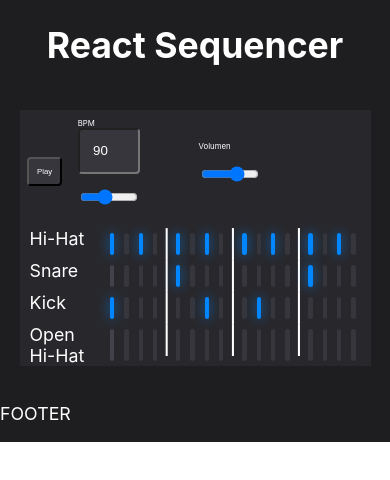
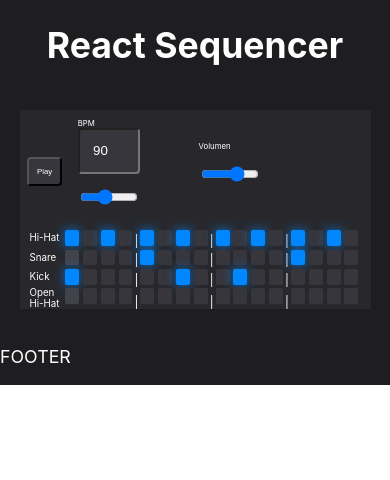
Before and after one commit to fededamis/ReactDrumSequencer, a React (Create React App) app: page / in a window 390 px wide. Shown: the top 480 px of the page. Built offline with nearby package versions, Linux system fonts and the light colour scheme; no server answers.

Commit message:
Se ajustan estilos responsive de los Pads

```diff
--- a/src/App.css
+++ b/src/App.css
@@ -77,19 +77,20 @@ html, body {
 .Pads {
 	display: flex;
 	flex-direction: row;
-	flex-wrap: wrap;
+	flex-wrap: nowrap;
 	margin-left: 10px;
 	margin-right: 10px;
 }
 
 .SampleName {
-	width: 4em;
+	width: 5vw;
 	flex-grow: 1;
+	align-self: center;
+	font-size: 2.5vw;
 }
 
 .Pad-container {
 	display: inline-flex;
-	font-size: 1.5em;
 	flex-grow: 1;
 }
 
@@ -98,17 +99,18 @@ html, body {
 }
 
 .Pads span.visible {
-	display: block;
+	display: inline;
+	align-self: end;
+    font-size: 3vw;
 }
 
 .Pad {
 	background: #36363c;
-    border-radius: 4px;
+    border-radius: 0.5vw;
 	cursor: pointer;
 	flex-grow: 1;
-    /* width: 50px;
-    height: 50px; */
-    margin: 5px;
+    height: 4vw;
+    margin: 0.5vw;
     box-shadow: 0 1px 3px 0 rgba(blue, 0.3);
 	transition: background 100ms ease;
 }
```
